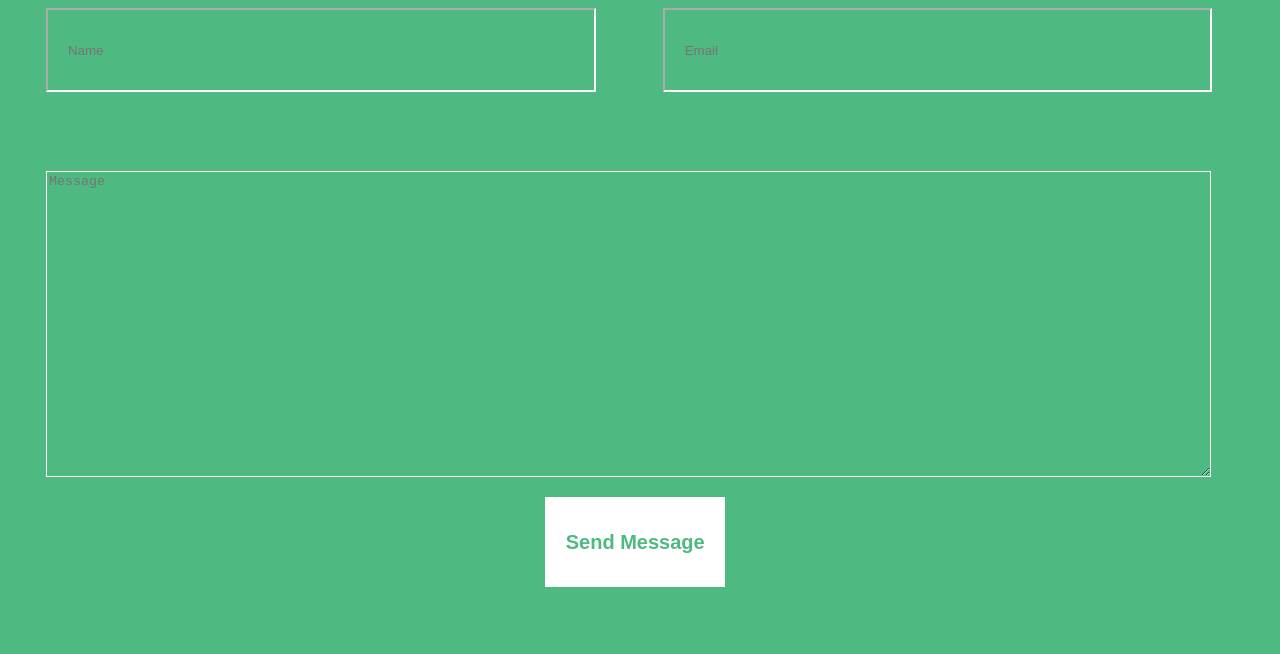
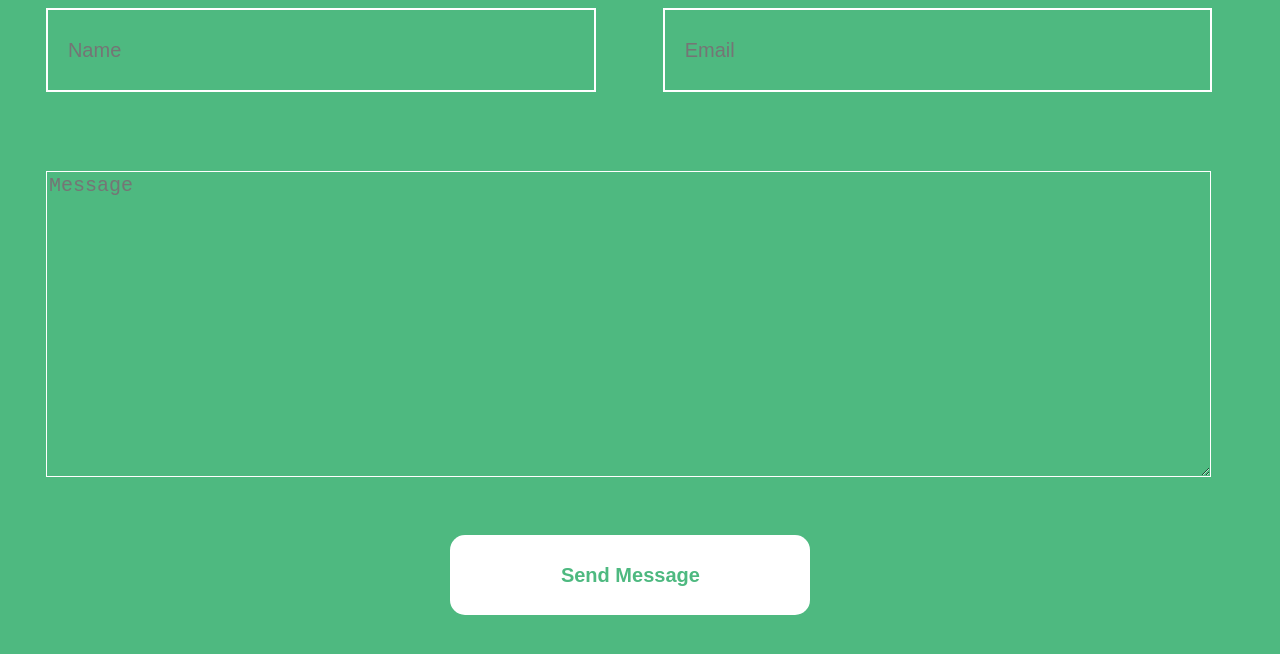
Before and after one commit to DarinSmith86/CSS-Form-Exercise, a plain HTML site: page index.html in a window 1280 px wide. Drawn offline with Linux system fonts and the light colour scheme.

Commit message:
updated position of submit button

```diff
--- a/style.css
+++ b/style.css
@@ -8,10 +8,11 @@ body {
   height: 40px;
   margin-left: 3%;
   margin-right: 5%;
+  font-size: 20px;
 
   border-size: 1px;
   border-color: white;
-  border-style: line;
+  border-style: solid;
   padding: 20px;
 }
 
@@ -22,7 +23,9 @@ body {
   padding: 20px;
   border-size: 1px;
   border-color: white;
-  border-style: line;
+  border-style: solid;
+  font-size: 20px;
+
 
 }
 
@@ -32,18 +35,23 @@ textarea {
   height: 300px;
   border-size: 1px;
   border-color: white;
-  border-style: line;
+  border-style: solid;
   margin-left: 3%;
   margin-right: 0%;
   margin-top: 5%;
+  font-size: 20px;
+
 }
 
 .submit {
   background-color: #fff;
-  margin-left: 42.5%;
+  border-radius: 15px;
+  margin-left: 35%;
+  margin-top: 3%;
+  padding: 20px;
   border: none;
-  width: 180px;
-  height: 90px;
+  width: 360px;
+  height: 80px;
   color: #4EB980;
   font-weight: bold;
   font-size: 20px;
```
